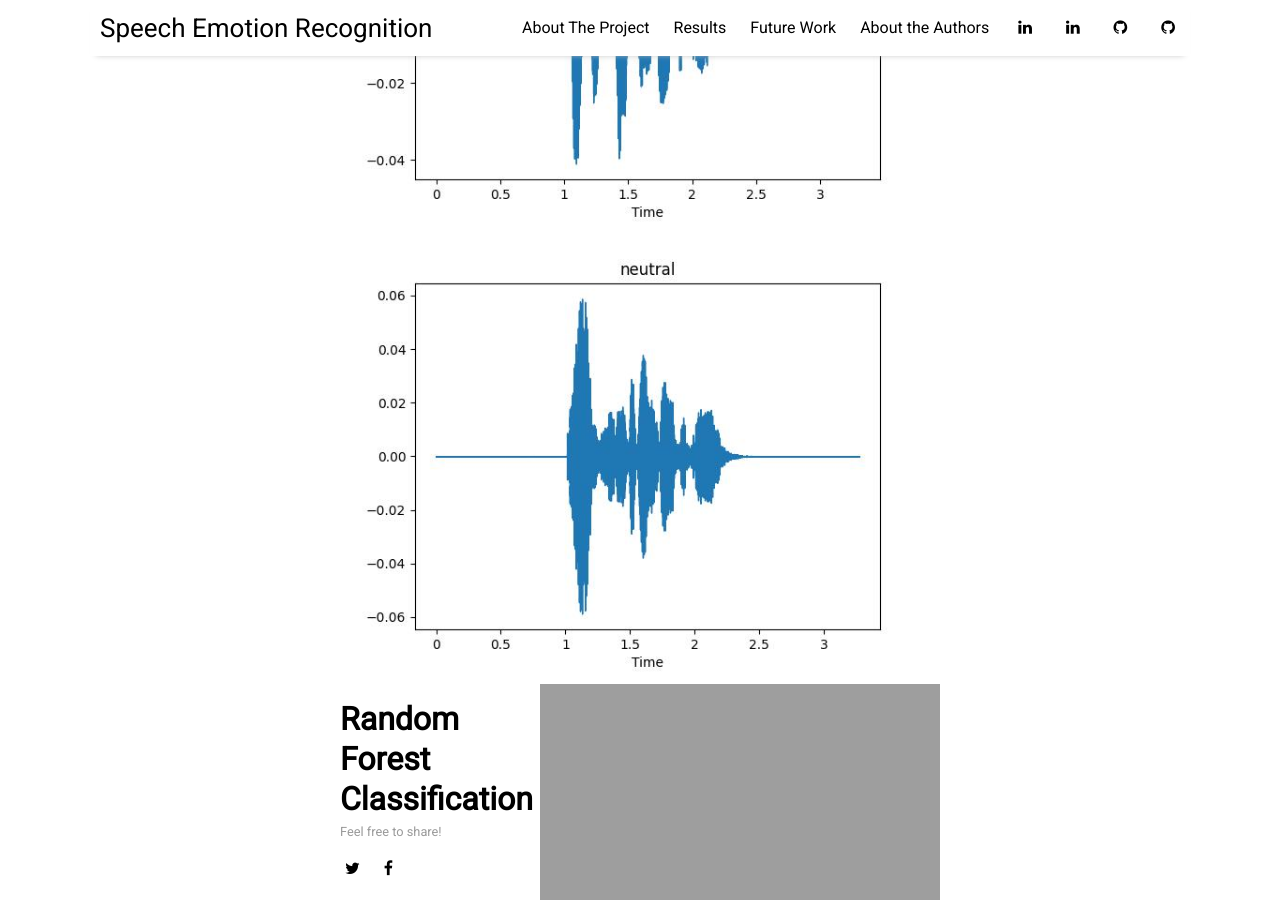
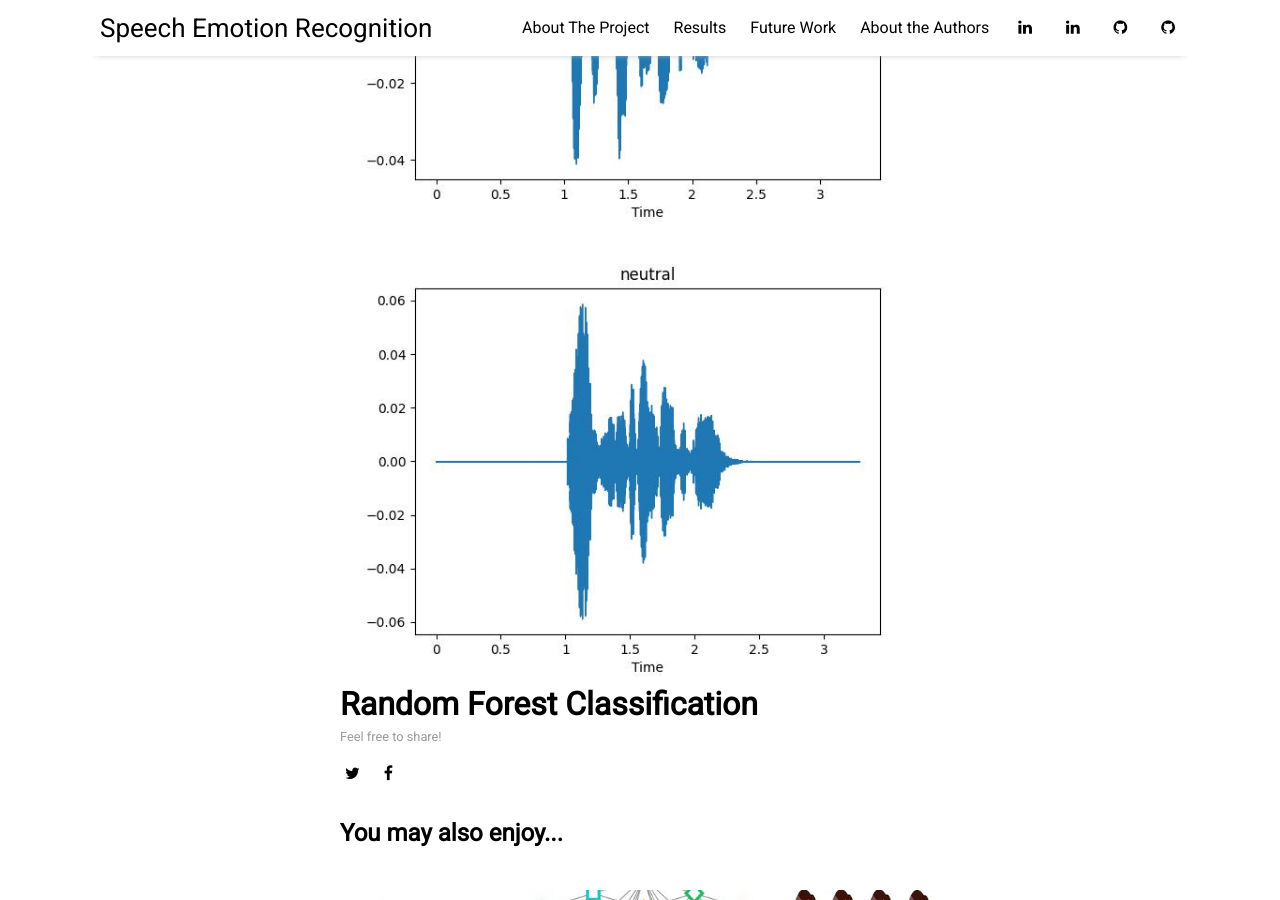
Before and after one commit to kelvinm10/SER_Website, a Jekyll site: the page built from _posts/2022-04-18-results.md, in a window 1280 px wide and 900 px high, scrolled down 869 px. Built offline with Jekyll 4.4.1, drawn with Linux system fonts in a browser that asks for light colours; nearby versions of some CDN libraries.

Commit message:
2 neutral images

```diff
--- a/_posts/2022-04-18-results.md
+++ b/_posts/2022-04-18-results.md
@@ -10,8 +10,8 @@ image: results.jpg
 # Emotion frequency graphs
 
 <img src="{{ site.github.url }}/assets/img/neutral1.jpg" alt="neutral" align="left">
-<img src="{{ site.github.url }}/assets/img/neutral2.jpg" alt="neutral" align="middle">
-<img src="{{ site.github.url }}/assets/img/neutral3.jpg" alt="neutral" align="right">
+<img src="{{ site.github.url }}/assets/img/neutral2.jpg" alt="neutral" align="right">
+
 
 
 
```
